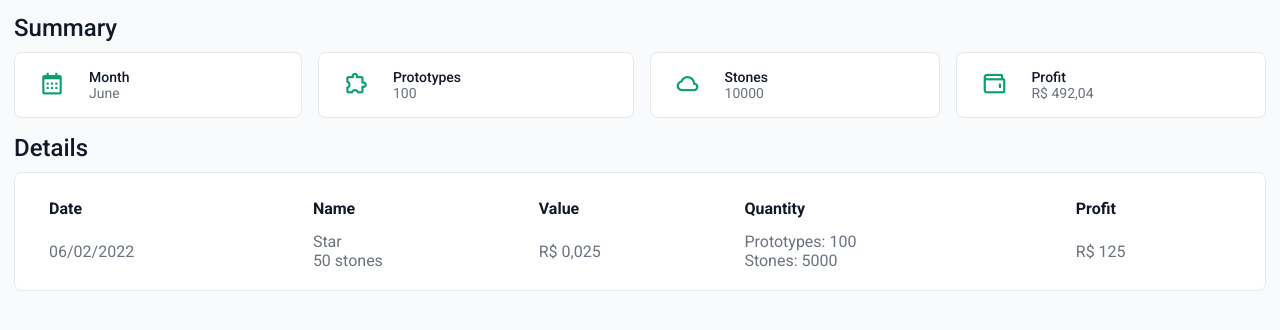
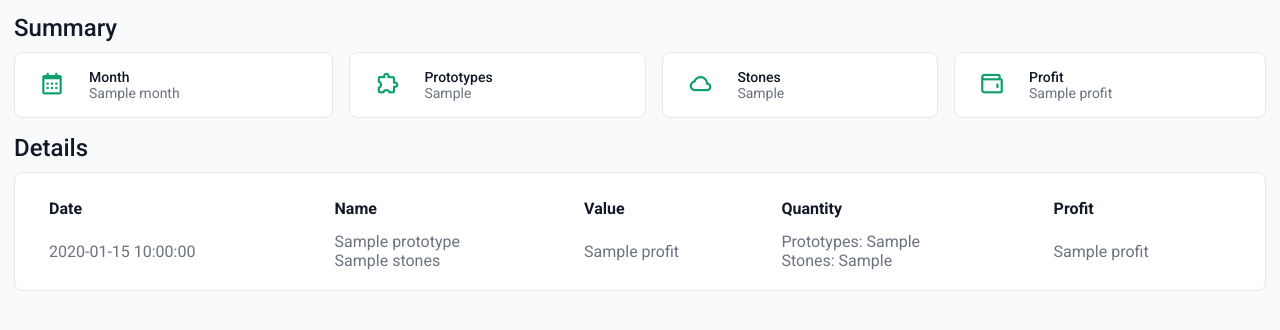
Before and after one commit to felipelvs/mommy, a Flask app: template mommy/templates/share/month.html in a window 1280 px wide. Shown: the part 96-426 px from the top of the page. Run offline with Flask 2, Linux system fonts and the light colour scheme; the template is opened without the code that fills it: most values are stand-ins (such as "Sample title", 1, 10 or a date in 2020).

Commit message:
:sparkles: Sharing module done

```diff
--- a/mommy/app.py
+++ b/mommy/app.py
@@ -7,6 +7,7 @@ If the file is opened for execution, it runs the application.
 
 from blueprints.authentication.views import authentication_bp, login_manager
 from blueprints.dashboard.views import dashboard_bp
+from blueprints.share.views import share_bp
 from flask import Flask
 from models import db
 from views import main_bp
@@ -20,6 +21,7 @@ def create_app():
     app.register_blueprint(main_bp)
     app.register_blueprint(authentication_bp)
     app.register_blueprint(dashboard_bp)
+    app.register_blueprint(share_bp)
 
     db.app = app
     db.init_app(app)
--- a/mommy/blueprints/dashboard/views.py
+++ b/mommy/blueprints/dashboard/views.py
@@ -187,3 +187,9 @@ def close_month(ask: str = "Yes"):
         current_month=current_month,
         current_year=current_year,
     )
+
+
+@dashboard_bp.route("/share/")
+@login_required
+def share():
+    return render_template("dashboard/share.html", user_id=current_user.id)
--- a/mommy/templates/dashboard/home.html
+++ b/mommy/templates/dashboard/home.html
@@ -18,7 +18,7 @@
       </div>
 
       <div>
-        <a href="#" class="header-link">Share</a>
+        <a href="{{ url_for('dashboard.share') }}" class="header-link">Share</a>
       </div>
     </div>
   </div>
--- a/mommy/templates/share/month.html
+++ b/mommy/templates/share/month.html
@@ -1,6 +1,6 @@
 {% extends "base.html" %}
 
-{% block title %}Home{% endblock %}
+{% block title %}{{ summary.month }}{% endblock %}
 
 {% block content %}
 <header class="header">
@@ -41,7 +41,7 @@
             </div>
 
             <div class="card-content-bottom">
-              <p>June</p>
+              <p>{{ summary.month }}</p>
             </div>
           </div>
         </div>
@@ -59,7 +59,7 @@
             </div>
 
             <div class="card-content-bottom">
-              <p>100</p>
+              <p>{{ summary.prototypes_made }}</p>
             </div>
           </div>
         </div>
@@ -77,7 +77,7 @@
             </div>
 
             <div class="card-content-bottom">
-              <p>10000</p>
+              <p>{{ summary.stones_made }}</p>
             </div>
           </div>
         </div>
@@ -95,7 +95,7 @@
             </div>
 
             <div class="card-content-bottom">
-              <p>R$ 492,04</p>
+              <p>{{ summary.profit }}</p>
             </div>
           </div>
         </div>
@@ -120,19 +120,21 @@
           </thead>
 
           <tbody>
+            {% for prototype in details %}
             <tr>
-              <td>06/02/2022</td>
+              <td>{{ prototype.date }}</td>
               <td>
-                <p>Star</p>
-                <p>50 stones</p>
+                <p>{{ prototype.name }}</p>
+                <p>{{ prototype.stones }}</p>
               </td>
-              <td>R$ 0,025</td>
+              <td>{{ prototype.profit }}</td>
               <td>
-                <p>Prototypes: 100</p>
-                <p>Stones: 5000</p>
+                <p>Prototypes: {{ prototype.prototypes_made }}</p>
+                <p>Stones: {{ prototype.stones_made }}</p>
               </td>
-              <td>R$ 125</td>
+              <td>{{ prototype.profit }}</td>
             </tr>
+            {% endfor %}
           </tbody>
         </table>
       </div>
```
Also changed, not shown: mommy/blueprints/share/views.py (added, +31 -0 lines), mommy/templates/dashboard/share.html (+13 -2 lines), mommy/templates/share/list.html (+9 -31 lines).
